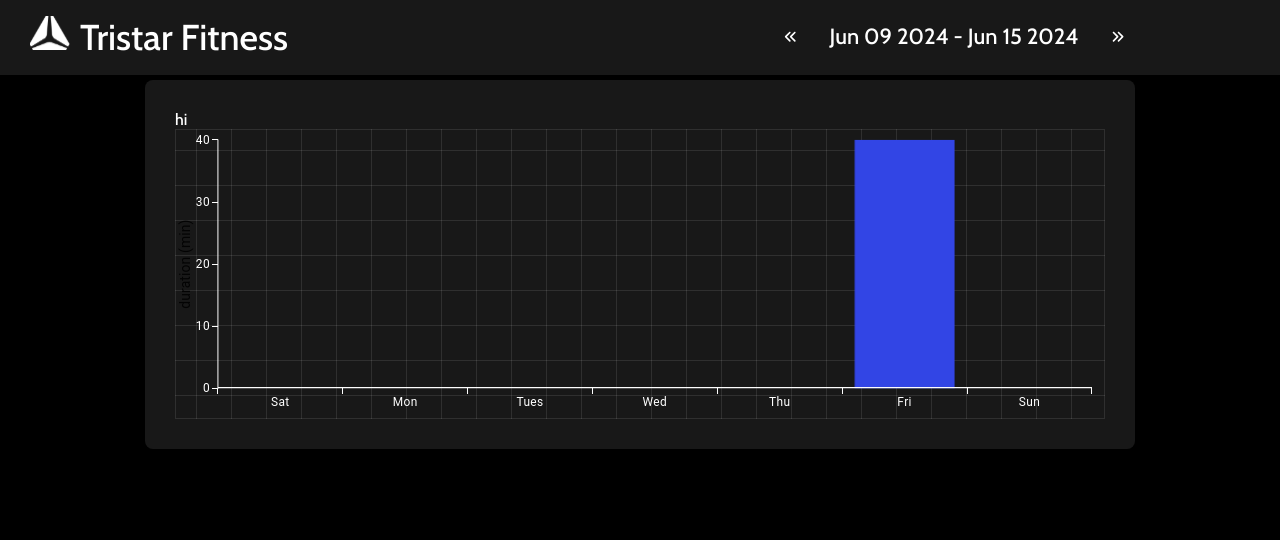
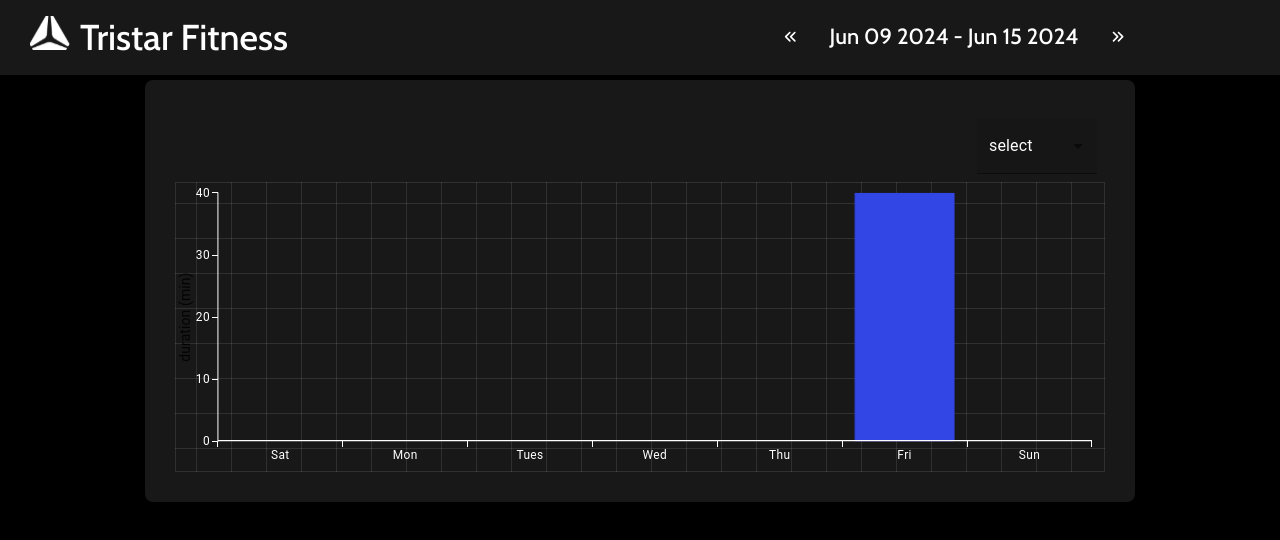
Before and after one commit to susanzea/tristar-fitness, a React (Vite) app in the folder frontend/: page / in a window 1280 px wide. Shown: the top 540 px of the page. Built offline with nearby package versions, Linux system fonts and the light colour scheme.

Commit message:
select menu added

```diff
--- a/frontend/src/components/Plot/Plot.jsx
+++ b/frontend/src/components/Plot/Plot.jsx
@@ -1,16 +1,23 @@
 import { useState, useEffect } from "react";
 import { BarChart, barElementClasses } from "@mui/x-charts/BarChart";
 import { axisClasses } from "@mui/x-charts/ChartsAxis";
+import SelectMenu from "../Shared Components/Select";
 import Card from "../Shared Components/Card";
 import "../../styles/components/Plot/_Plot.scss";
 
+// eslint-disable-next-line @typescript-eslint/no-unused-vars
 const PlotSection = ({ weekStart }) => {
-  const [workoutTypes, setWorkoutTypes] = useState([]);
+  const [workoutTypeOptions, setWorkoutTypeOptions] = useState([
+    {
+      value: "",
+      label: "",
+    },
+  ]);
   const [plotData, setPlotData] = useState([]);
 
   useEffect(() => {
     // fetch workout types and set
-    setWorkoutTypes([
+    const workoutTypes = [
       {
         created_at: "Sat, 08 Jun 2024 21:48:28 GMT",
         id: 2,
@@ -36,10 +43,14 @@ const PlotSection = ({ weekStart }) => {
         id: 5,
         name: "yoga",
       },
-    ]);
-    // fetch workout sessions and set
-    // loop for week
-    debugger;
+    ];
+
+    const options = workoutTypes.map((t) => {
+      return { value: t.id, label: t.name };
+    });
+    console.log(options);
+
+    setWorkoutTypeOptions([{ value: "", label: "all" }, ...options]);
 
     const totalWorkoutDurationPerWeekday = Object.values({
       "2024-06-02 00:00:00": 0,
@@ -51,14 +62,15 @@ const PlotSection = ({ weekStart }) => {
       "2024-06-08 00:00:00": 0,
     });
 
-    debugger;
     setPlotData(totalWorkoutDurationPerWeekday);
   }, []);
 
   return (
     <Card>
       <div id='plot-container'>
-        <div>hi</div>
+        <div>
+          <SelectMenu options={workoutTypeOptions} />
+        </div>
         <BarChart
           series={[{ data: plotData, color: "#3245e5" }]}
           height={290}
@@ -83,7 +95,7 @@ const PlotSection = ({ weekStart }) => {
                 fill: "#FFFFFF",
               },
             },
-            "& .MuiChartsAxis-label": {
+            "& .css-1k2u9zb-MuiChartsAxis-root .MuiChartsAxis-label": {
               strokeWidth: "0.4",
               fill: "#FFFFFF",
             },
--- /dev/null
+++ b/frontend/src/components/Shared Components/Select.jsx
@@ -0,0 +1,52 @@
+import * as React from "react";
+import InputLabel from "@mui/material/InputLabel";
+import MenuItem from "@mui/material/MenuItem";
+import FormControl from "@mui/material/FormControl";
+import Select from "@mui/material/Select";
+
+const SelectMenu = ({
+  className = "select-menu",
+  label = "select",
+  options,
+  variant = "filled",
+}) => {
+  const [selected, setSelected] = React.useState(options[0].value);
+  console.log(`selected: ${selected}`);
+
+  const handleChange = (event) => {
+    console.log(`val: ${event.target.value}`);
+    setSelected(event.target.value);
+  };
+
+  return (
+    <div className={className}>
+      <FormControl variant={variant} sx={{ m: 1, minWidth: 120 }}>
+        <InputLabel id='demo-simple-select-standard-label'>{label}</InputLabel>
+        <Select
+          labelId='demo-simple-select-standard-label'
+          id='demo-simple-select-standard'
+          value={selected}
+          onChange={handleChange}
+          label={label}
+          inputProps={{
+            MenuProps: {
+              MenuListProps: {
+                sx: {
+                  color: "#FFFFFF",
+                  backgroundColor: "#181818",
+                },
+              },
+            },
+          }}>
+          {options.map((o, i) => (
+            <MenuItem key={i} value={o.value}>
+              {o.label}
+            </MenuItem>
+          ))}
+        </Select>
+      </FormControl>
+    </div>
+  );
+};
+
+export default SelectMenu;
--- a/frontend/src/styles/components/Plot/_Plot.scss
+++ b/frontend/src/styles/components/Plot/_Plot.scss
@@ -1,5 +1,18 @@
 #plot-container {
+  display: flex;
+  flex-direction: column;
+  width: 100%;
+
+  .select-menu {
     display: flex;
-    flex-direction: column;
-    width: 100%;
+    justify-content: end;
+
+    label {
+      color: white;
+    }
+
+    .MuiSelect-select {
+      color: white;
+    }
+  }
 }
```
